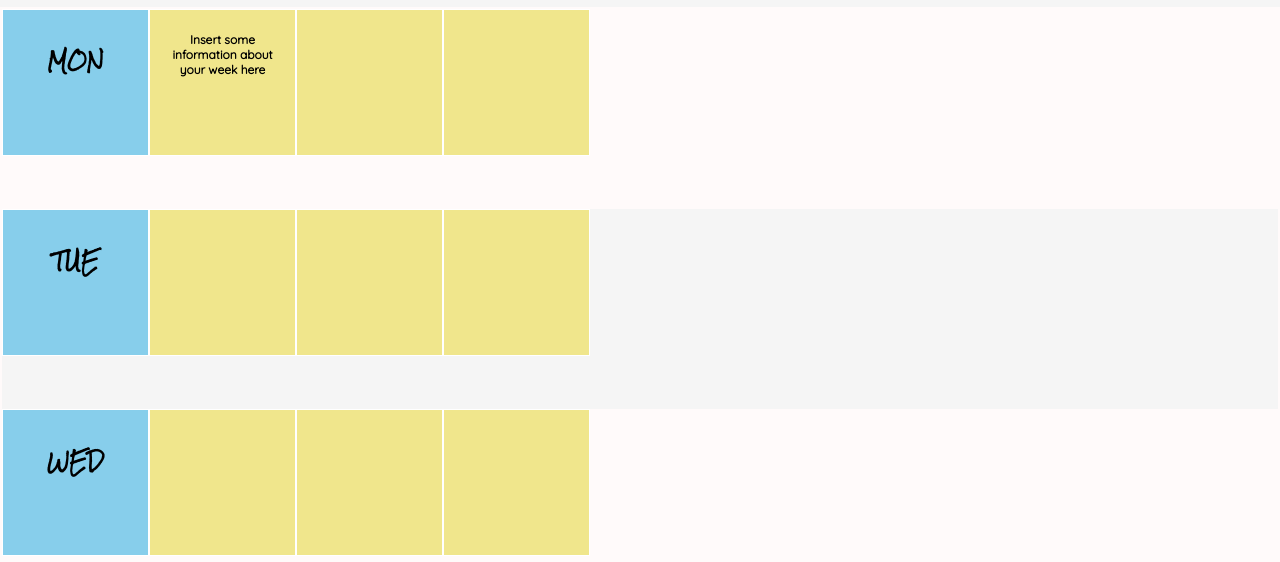
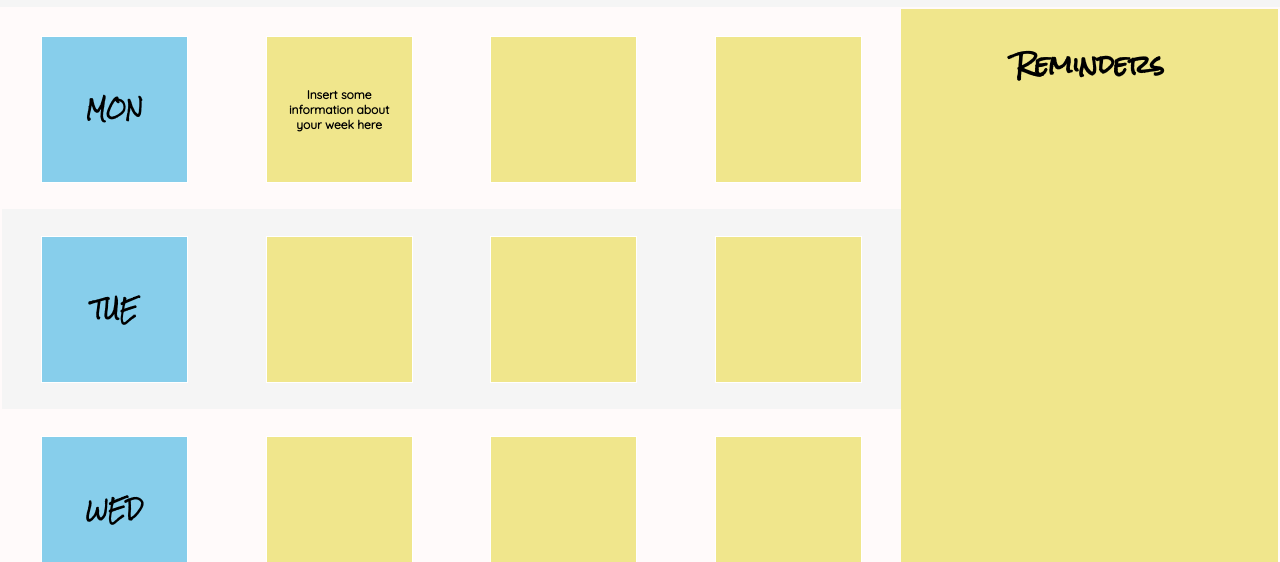
Before and after one commit to Fercken/flexToDo, a plain HTML site: page index.html in a window 1280 px wide. Shown: the part 238-800 px from the top of the page. Drawn offline with Linux system fonts and the light colour scheme.

Commit message:
Add Flexbox styles

```diff
--- a/resources/css/style.css
+++ b/resources/css/style.css
@@ -31,22 +31,31 @@ h2 {
 /* App Container */
 .container {
   border: 2px solid snow;
+  display: flex;
 }
 
 /* To Do Section */
 .week {
-
+  display: inline-flex;
+  flex-grow: 3;
+  flex-direction: column;
 }
 
 .row {
   min-height: 200px;
   display: flex;
+  flex-wrap: wrap;
+  justify-content: space-around;
+  align-items: center;
 }
 
 .square {
   width: 125px;
   height: 125px;
   padding: 10px;
+  display: flex;
+  justify-content: center;
+  align-items: center;
 }
 
 .day.square {
@@ -68,6 +77,8 @@ h2 {
 /* Reminders */
 .reminders {
   background-color: khaki;
+  display: flex;
+  flex-grow: 2;
 }
 
 .reminders h3 {
```
